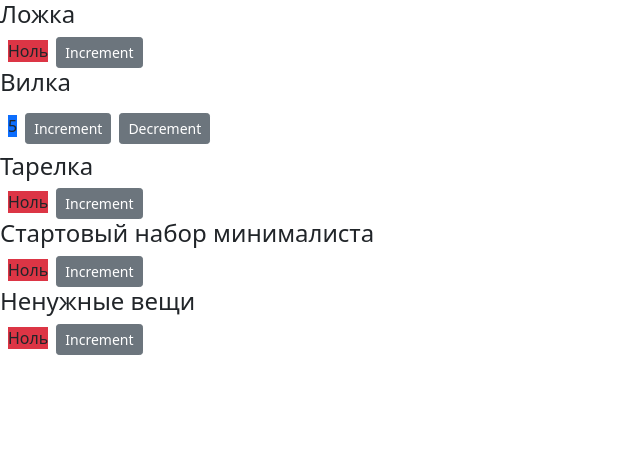
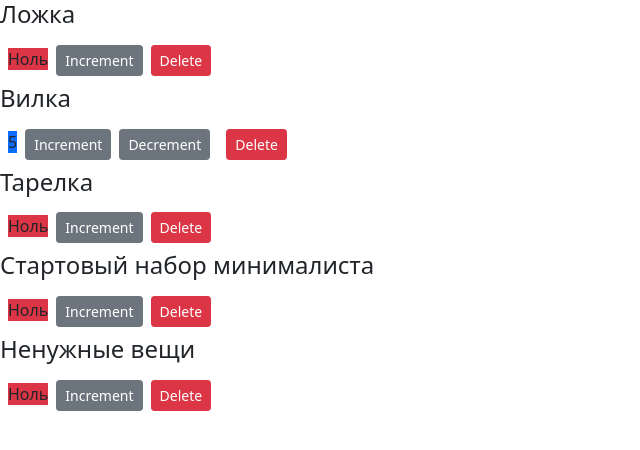
Before and after one commit to kofranek/git-course, a React (Create React App) app: page / in a window 1280 px wide. Shown: the top 450 px of the page, without its empty margins (0-640 px from the left). Built offline with nearby package versions, Linux system fonts and the light colour scheme.

Commit message:
onDelete

```diff
--- a/src/components/counter.jsx
+++ b/src/components/counter.jsx
@@ -52,6 +52,7 @@ const Counter = (props) => {
       >
         Decrement
       </button>
+        <button className='btn btn-danger btn-sm m-2' onClick={()=>props.onDelete(props.id)}>Delete</button>
     </div>
   )
 }
--- a/src/components/counters.jsx
+++ b/src/components/counters.jsx
@@ -10,12 +10,19 @@ const Counters = () => {
       { value: 0, id: 4, name: 'Стартовый набор минималиста' },
       { value: 0, id: 5, name: 'Ненужные вещи' },
     ])
+  const handleDelete =(counterId)=>{
+    console.log('handleDelete id=',counterId)
+    const newCounters=counters.filter((el)=>el.id!==counterId)
+    setCounters(newCounters)
+  }
   return (
     <div>
       { counters.map(counter => (
-        <Counter key={ counter.count }
+        <Counter key={ counter.id }
                  value={ counter.value }
                  name={ counter.name }
+                 onDelete={handleDelete}
+                 id = {counter.id}  //key is not a props
         >
         </Counter>
       )) }
```
